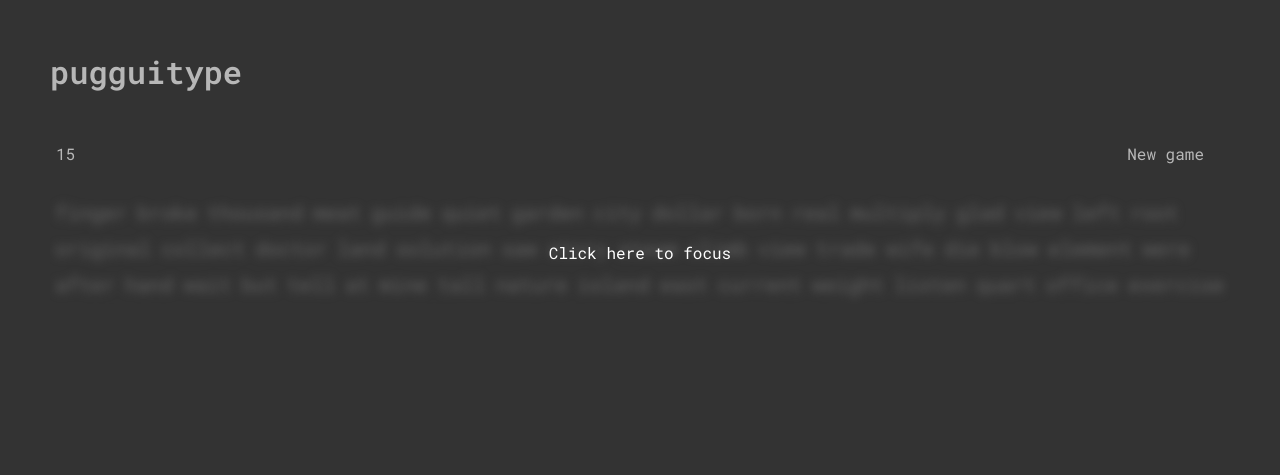
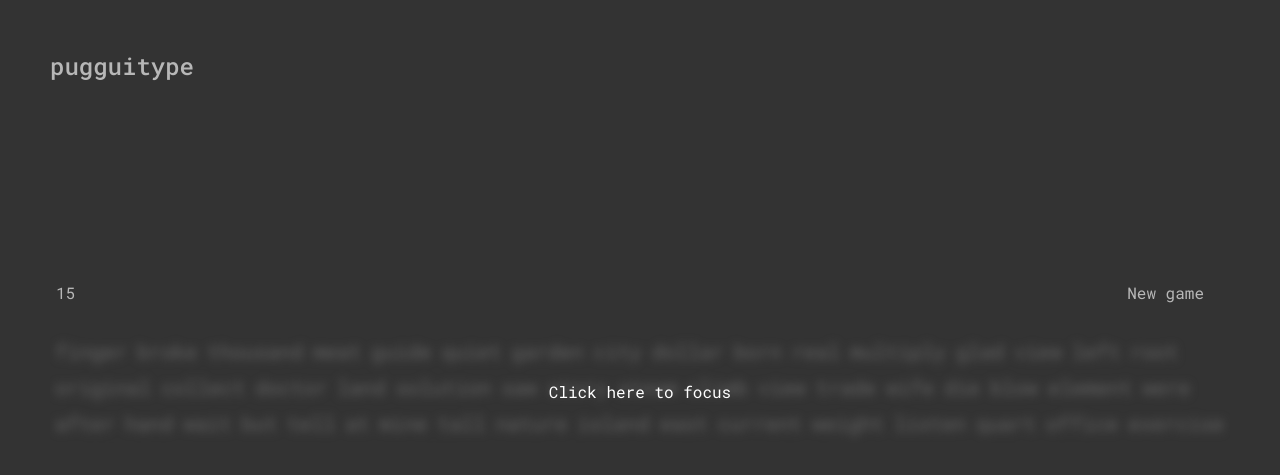
Before and after one commit to puggui/pugguitype, a website with bundled scripts: page index.html in a window 1280 px wide. Built offline with nearby package versions, Linux system fonts and the light colour scheme.

Commit message:
restyle h1 and game

```diff
--- a/css/styles.css
+++ b/css/styles.css
@@ -1,4 +1,4 @@
-@import url(https://fonts.googleapis.com/css2?family=Roboto+Mono:wght@400;600&display=swap);
+@import url(https://fonts.googleapis.com/css2?family=Roboto+Mono:wght@400;500&display=swap);
 
 :root {
   --bgColor: #333;
@@ -17,6 +17,8 @@
 
 h1 {
   color: var(--primaryColor);
+  font-size: 24px;
+  font-weight: 500;
 }
 
 main {
@@ -27,7 +29,7 @@
 #header {
   display: grid;
   grid-template-columns: 1fr 1fr;
-  margin: 50px 6px 30px;
+  margin: 200px 6px 30px;
   color: var(--primaryColor)
 }
 
--- a/js/events.js
+++ b/js/events.js
@@ -148,7 +148,7 @@
   }
 
   // scrolling line
-  if (currWord.getBoundingClientRect().top > 250) {
+  if (currWord.getBoundingClientRect().top > 400) {
     const words = document.getElementById("words");
     const margin = parseInt(words.style.marginTop || "0px");
     words.style.marginTop = (margin - 36.5) + "px";
```
